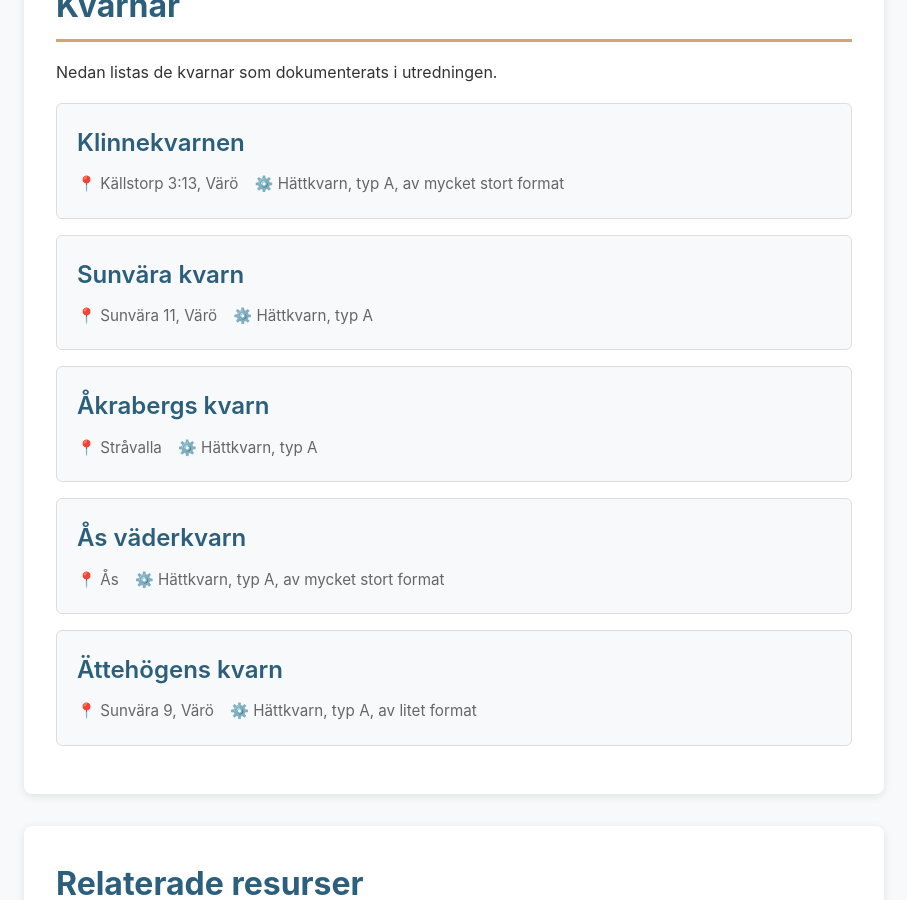
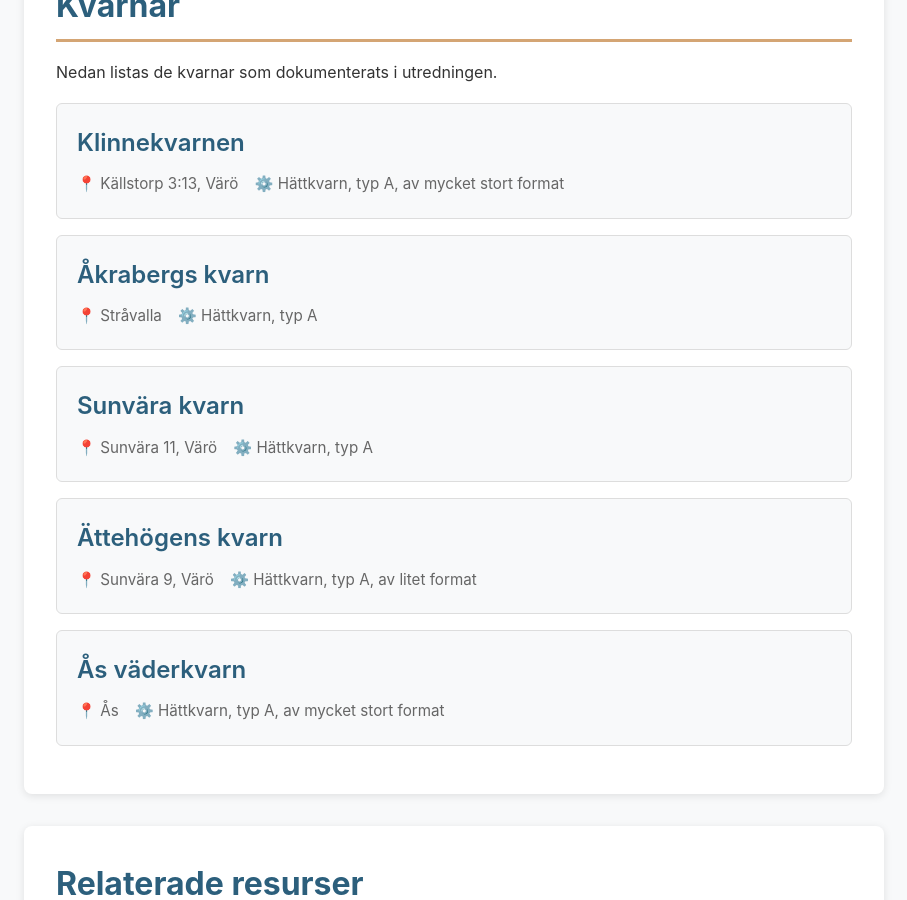
Before and after one commit to mabe/kvarnar-i-varbergs-kommun, a Jekyll site: the page built from index.html, in a window 1280 px wide and 900 px high, scrolled down 1583 px. Shown: the whole window, without its empty margins (186-1093 px from the left). Built offline with Jekyll 4.4.1, drawn with Linux system fonts in a browser that asks for light colours.

Commit message:
Change sorting of mills from name to location

```diff
--- a/index.html
+++ b/index.html
@@ -67,7 +67,7 @@ author: Hallandsbygd
     <h2>Kvarnar</h2>
     <p>Nedan listas de kvarnar som dokumenterats i utredningen.</p>
     <ul class="mills-list">
-        {% assign sorted_mills = site.mills | swedish_sort: 'name' %}
+        {% assign sorted_mills = site.mills | swedish_sort: 'location' %}
         {% for mill in sorted_mills %}
         <li class="mill-card">
             <h3><a href="{{ mill.url | relative_url }}">{{ mill.name }}</a></h3>
```
